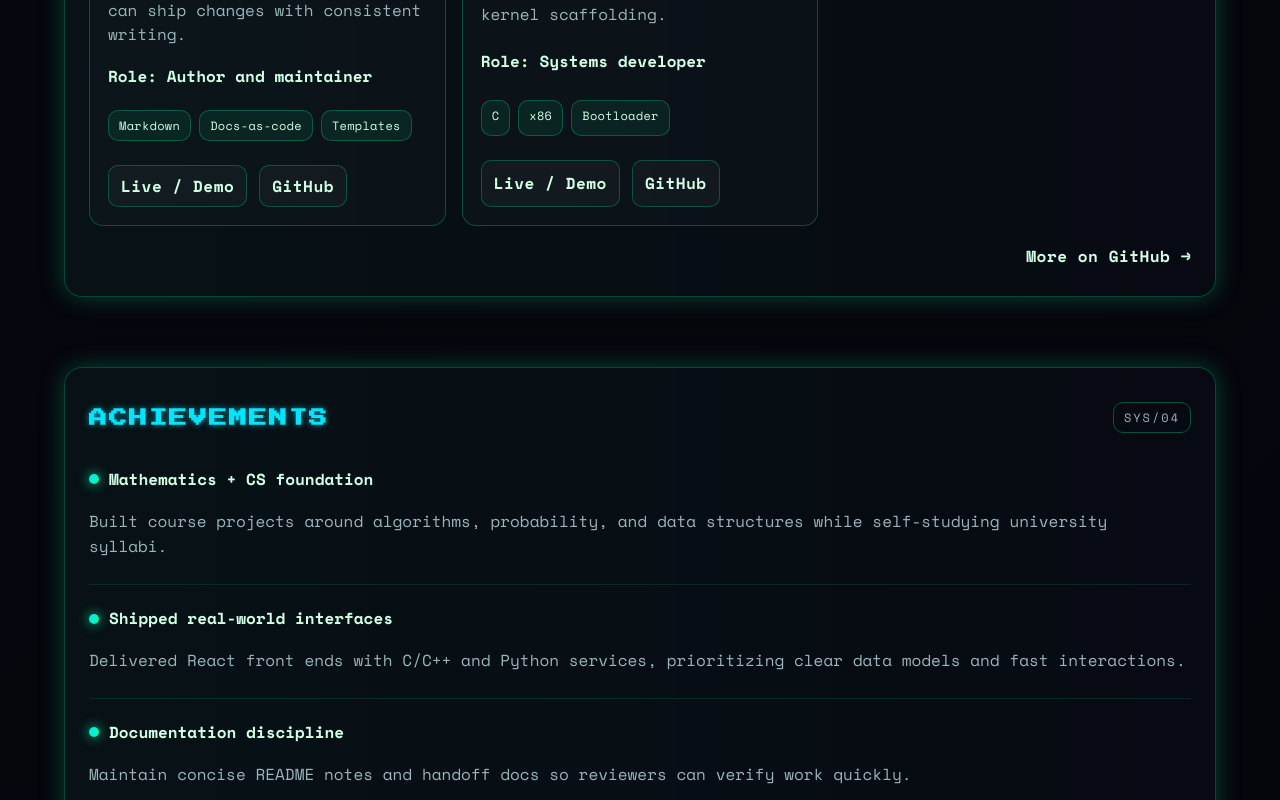
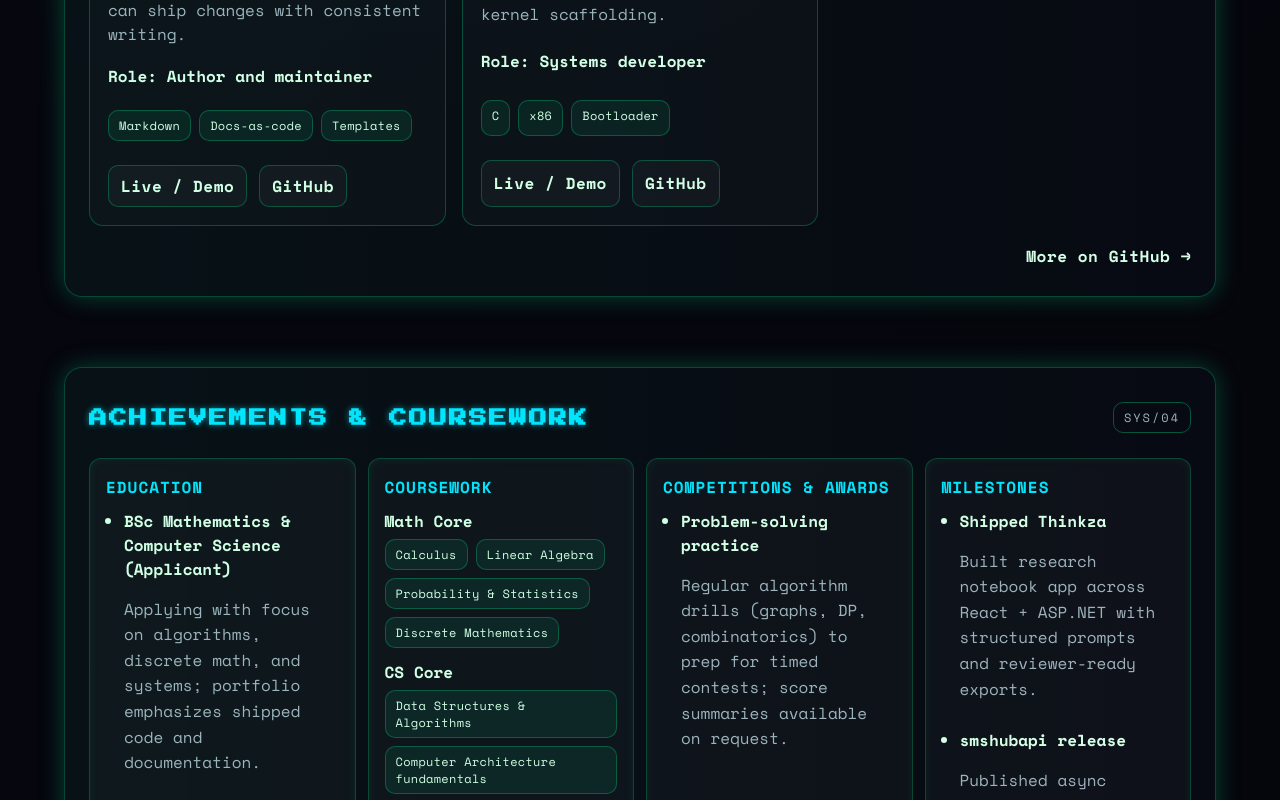
Before and after one commit to jonhef/jonhef.github.io, a React (Vite) app: page / in a window 1280 px wide. Shown: the part 2000-2800 px from the top of the page. Built offline with nearby package versions, Linux system fonts and the light colour scheme.

Commit message:
Add mini CV

```diff
--- a/src/components/Achievements.jsx
+++ b/src/components/Achievements.jsx
@@ -1,15 +1,54 @@
-const achievements = [
+const education = [
   {
-    title: 'Mathematics + CS foundation',
-    detail: 'Built course projects around algorithms, probability, and data structures while self-studying university syllabi.',
+    title: 'BSc Mathematics & Computer Science (Applicant)',
+    detail:
+      'Applying with focus on algorithms, discrete math, and systems; portfolio emphasizes shipped code and documentation.',
   },
   {
-    title: 'Shipped real-world interfaces',
-    detail: 'Delivered React front ends with C/C++ and Python services, prioritizing clear data models and fast interactions.',
+    title: 'Independent preparation',
+    detail:
+      'Aligned study with common first-year syllabi to reduce ramp time in calculus, linear algebra, discrete math, and algorithms.',
+  },
+]
+
+const coursework = [
+  {
+    label: 'Math Core',
+    items: ['Calculus', 'Linear Algebra', 'Probability & Statistics', 'Discrete Mathematics'],
   },
   {
-    title: 'Documentation discipline',
-    detail: 'Maintain concise README notes and handoff docs so reviewers can verify work quickly.',
+    label: 'CS Core',
+    items: ['Data Structures & Algorithms', 'Computer Architecture fundamentals', 'Operating Systems basics', 'Databases (SQL + normalization)'],
+  },
+  {
+    label: 'Practice & Delivery',
+    items: ['Technical writing and docs-as-code', 'Project scoping and iteration', 'Testing and instrumentation basics'],
+  },
+]
+
+const competitions = [
+  {
+    title: 'Problem-solving practice',
+    detail: 'Regular algorithm drills (graphs, DP, combinatorics) to prep for timed contests; score summaries available on request.',
+  },
+]
+
+const milestones = [
+  {
+    title: 'Shipped Thinkza',
+    detail: 'Built research notebook app across React + ASP.NET with structured prompts and reviewer-ready exports.',
+  },
+  {
+    title: 'smshubapi release',
+    detail: 'Published async Python client for SmsHub.org with typed responses and retries for production scripts.',
+  },
+  {
+    title: 'madeinhellOS prototype',
+    detail: 'Custom bootloader, VGA text output, and early kernel scaffolding to explore OS fundamentals in C and x86.',
+  },
+  {
+    title: 'Documentation guide',
+    detail: 'Created lightweight writing guide/templates to speed up README and API note quality across projects.',
   },
 ]
 
@@ -17,20 +56,72 @@ function Achievements() {
   return (
     <section className="panel" id="achievements">
       <div className="panel-header">
-        <h2 className="section-title">ACHIEVEMENTS</h2>
+        <h2 className="section-title">ACHIEVEMENTS & COURSEWORK</h2>
         <span className="panel-status">SYS/04</span>
       </div>
 
-      <div className="panel-body">
-        {achievements.map((item) => (
-          <div key={item.title} className="achievement-item">
-            <div className="achievement-title">
-              <span className="project-bullet" />
-              <strong>{item.title}</strong>
-            </div>
-            <p className="muted">{item.detail}</p>
+      <div className="achievement-grid">
+        <div className="achievement-card">
+          <div className="achievement-heading">Education</div>
+          <ul className="achievement-list">
+            {education.map((item) => (
+              <li key={item.title}>
+                <strong>{item.title}</strong>
+                <p className="muted">{item.detail}</p>
+              </li>
+            ))}
+          </ul>
+        </div>
+
+        <div className="achievement-card">
+          <div className="achievement-heading">Coursework</div>
+          <div className="coursework-groups">
+            {coursework.map((group) => (
+              <div className="coursework-group" key={group.label}>
+                <div className="coursework-label">{group.label}</div>
+                <div className="coursework-pills">
+                  {group.items.map((item) => (
+                    <span className="tech-chip" key={`${group.label}-${item}`}>
+                      {item}
+                    </span>
+                  ))}
+                </div>
+              </div>
+            ))}
           </div>
-        ))}
+        </div>
+
+        <div className="achievement-card">
+          <div className="achievement-heading">Competitions & Awards</div>
+          {competitions.length ? (
+            <ul className="achievement-list">
+              {competitions.map((item) => (
+                <li key={item.title}>
+                  <strong>{item.title}</strong>
+                  <p className="muted">{item.detail}</p>
+                </li>
+              ))}
+            </ul>
+          ) : (
+            <p className="muted muted-small">Currently focused on admissions work; formal results forthcoming.</p>
+          )}
+        </div>
+
+        <div className="achievement-card">
+          <div className="achievement-heading">Milestones</div>
+          {milestones.length ? (
+            <ul className="achievement-list">
+              {milestones.map((item) => (
+                <li key={item.title}>
+                  <strong>{item.title}</strong>
+                  <p className="muted">{item.detail}</p>
+                </li>
+              ))}
+            </ul>
+          ) : (
+            <p className="muted muted-small">More milestones available on request.</p>
+          )}
+        </div>
       </div>
     </section>
   )
--- a/src/data/featuredProjects.js
+++ b/src/data/featuredProjects.js
@@ -22,7 +22,7 @@ const featuredProjects = [
     summary: 'Async API client for SmsHub.org to request, verify, and recycle numbers programmatically.',
     tech: ['Python', 'AsyncIO', 'aiohttp'],
     role: 'Backend developer',
-    liveUrl: 'https://pypi.org/project/smshubapi/',
+    liveUrl: 'https://github.com/jonhef/smshubapi#readme',
     githubUrl: 'https://github.com/jonhef/smshubapi',
   },
   {
--- a/src/index.css
+++ b/src/index.css
@@ -588,6 +588,65 @@ a {
   color: var(--primary);
 }
 
+.achievement-grid {
+  display: grid;
+  grid-template-columns: repeat(auto-fit, minmax(260px, 1fr));
+  gap: 12px;
+  margin-top: 8px;
+}
+
+.achievement-card {
+  padding: 16px;
+  border-radius: 12px;
+  border: 1px solid rgba(0, 255, 156, 0.22);
+  background: rgba(255, 255, 255, 0.03);
+  box-shadow: inset 0 0 10px rgba(0, 255, 156, 0.08);
+}
+
+.achievement-heading {
+  font-weight: 800;
+  letter-spacing: 1px;
+  text-transform: uppercase;
+  margin-bottom: 10px;
+  color: var(--cyan);
+}
+
+.achievement-list {
+  margin: 0;
+  padding-left: 18px;
+  display: grid;
+  gap: 10px;
+}
+
+.achievement-list li {
+  color: var(--text);
+}
+
+.coursework-groups {
+  display: grid;
+  gap: 12px;
+}
+
+.coursework-group {
+  display: grid;
+  gap: 6px;
+}
+
+.coursework-label {
+  font-weight: 700;
+  color: var(--text);
+}
+
+.coursework-pills {
+  display: flex;
+  flex-wrap: wrap;
+  gap: 8px;
+}
+
+.muted-small {
+  font-size: 13px;
+}
+
 .achievement-item {
   padding: 8px 0;
 }
```
